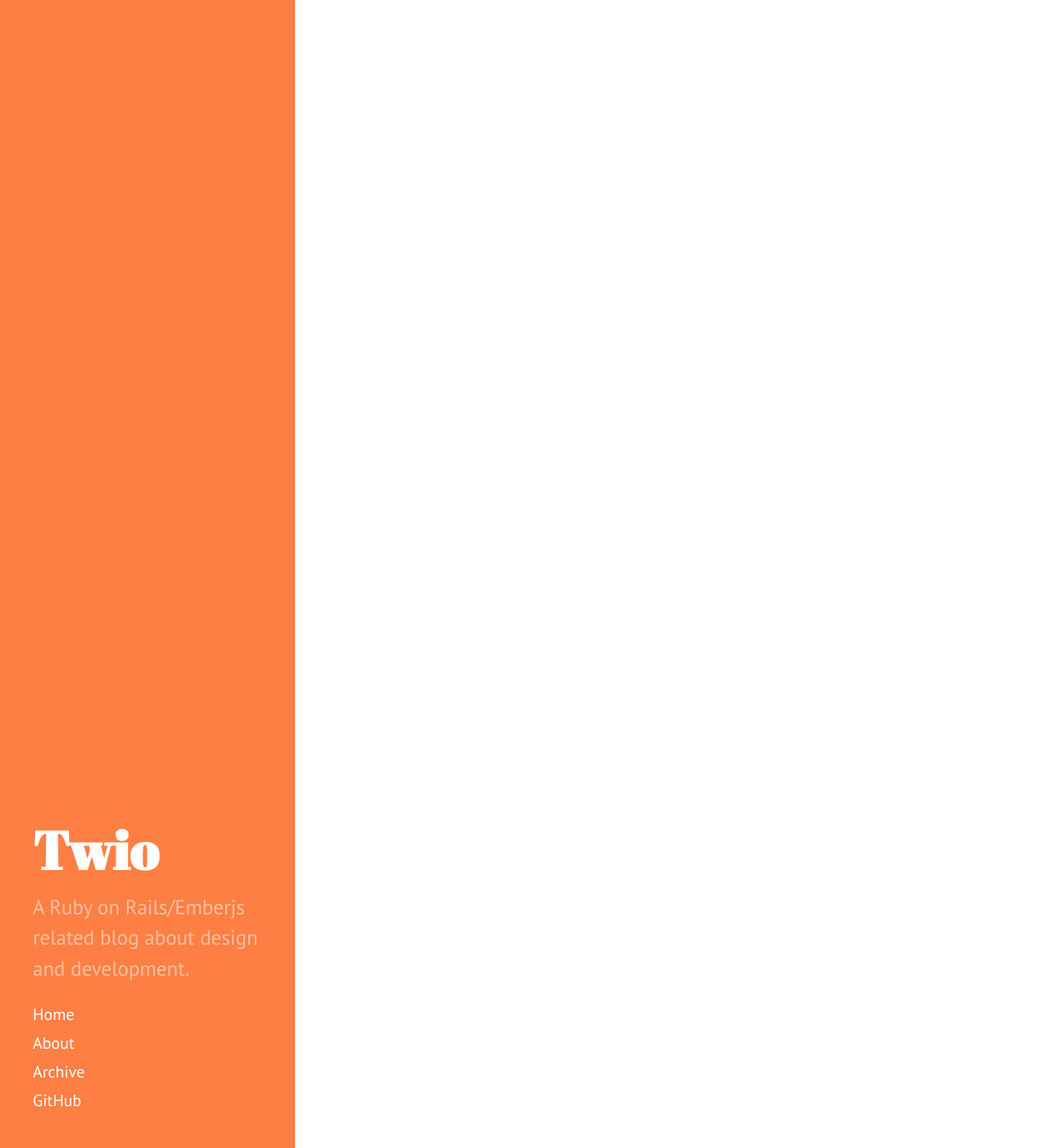
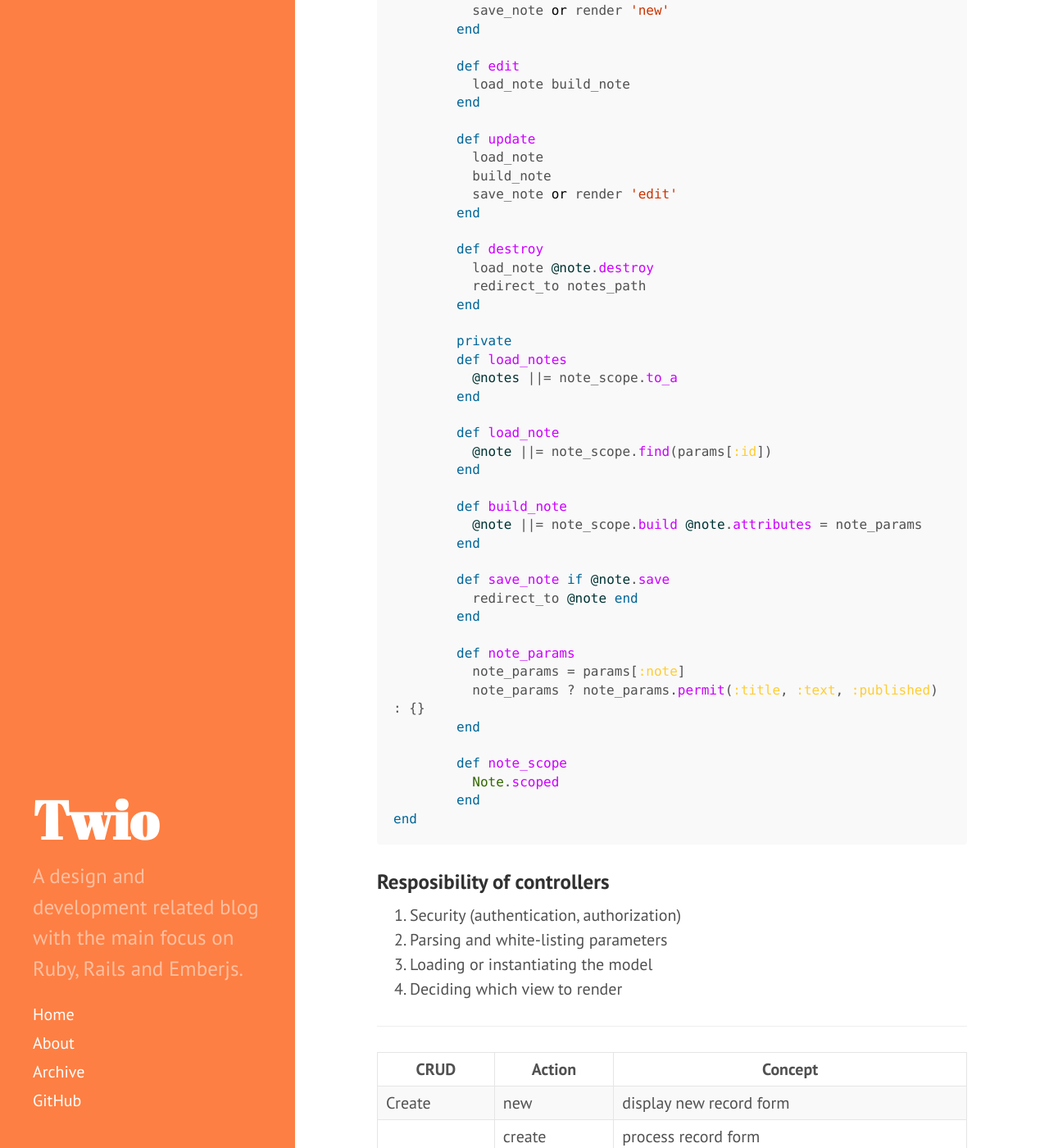
Before and after one commit to twio/twio.github.io, a Jekyll site: the page built from _posts/2015-08-20-my-first-telephonic-interview.md, in a window 1280 px wide and 1400 px high, scrolled down 581 px. Shown: the whole window at 82% size. Built offline with Jekyll 4.4.1, drawn with Linux system fonts in a browser that asks for light colours; Markdown is read by kramdown in place of the engine named in the settings; some of the changed text lies outside the part shown.

Commit message:
Adds new blog posts.

````diff
--- a/_config.yml
+++ b/_config.yml
@@ -9,7 +9,7 @@ relative_permalinks: true
 # Setup
 title:            Twio
 tagline:          'An Indian Safari'
-description:      'A Ruby on Rails/Emberjs related blog about design and development. '
+description:      'A design and development related blog with the main focus on Ruby, Rails and Emberjs. '
 url:              http://www.twio.github.io
 baseurl:          /
 
--- a/_posts/2015-08-20-my-first-telephonic-interview.md
+++ b/_posts/2015-08-20-my-first-telephonic-interview.md
@@ -1,5 +1,138 @@
 ---
 layout: post
-title: My first Remote Interview
+title: My first Interview
 ---
-<a href="{{ site.baseurl }}public/Arpit_Resume.pdf">Resume</a>
+
+##Scalable Controller - DRY - OMG
+```ruby
+class NotesController<ApplicationController
+	def index
+	  load_notes
+	end
+
+	def show
+	  load_note
+	end
+
+	def
+	  new build_note
+	end
+
+	def create
+	  build_note
+	  save_note or render 'new'
+	end
+
+	def edit
+	  load_note build_note
+	end
+
+	def update
+	  load_note
+	  build_note
+	  save_note or render 'edit'
+	end
+
+	def destroy
+	  load_note @note.destroy
+	  redirect_to notes_path
+	end
+
+	private
+	def load_notes
+	  @notes ||= note_scope.to_a
+	end
+
+	def load_note
+	  @note ||= note_scope.find(params[:id])
+	end
+
+	def build_note
+	  @note ||= note_scope.build @note.attributes = note_params
+	end
+
+	def save_note if @note.save
+	  redirect_to @note end
+	end
+
+	def note_params
+	  note_params = params[:note]
+	  note_params ? note_params.permit(:title, :text, :published) : {}
+	end
+
+	def note_scope
+	  Note.scoped
+	end
+end
+```
+### Resposibility of controllers
+1. Security (authentication, authorization)
+2. Parsing and white-listing parameters
+3. Loading or instantiating the model
+4. Deciding which view to render
+
+---
+<table>
+  <thead>
+    <tr>
+      <th>CRUD</th>
+      <th>Action</th>
+      <th>Concept</th>
+    </tr>
+  </thead>
+
+  <tbody>
+    <tr>
+      <td>Create</td>
+      <td>new</td>
+      <td>display new record form</td>
+    </tr>
+    <tr>
+      <td></td>
+      <td>create</td>
+      <td>process record form</td>
+    </tr>
+
+    <tr>
+      <td>Read</td>
+      <td>index</td>
+			<td>list records</td>
+    </tr>
+    <tr>
+      <td></td>
+      <td>show</td>
+      <td>display a single record</td>
+    </tr>
+
+    <tr>
+      <td>Update</td>
+      <td>edit</td>
+      <td>display edit record form</td>
+    </tr>
+     <tr>
+      <td></td>
+      <td>update</td>
+      <td>process edit record form</td>
+    </tr>
+
+    <tr>
+      <td>Delete</td>
+      <td>delete</td>
+      <td>display delete record form</td>
+    </tr>
+    <tr>
+      <td></td>
+      <td>destroy</td>
+      <td>process delete record form</td>
+    </tr>
+
+  </tbody>
+</table>
+
+-----
+
+
+
+Want to see something else added? <a href="https://github.com/twio/twio.github.io" target="_blank">Open an issue.</a>
+
+In case you're are not from tibco, Please checkout my <a href="{{ site.baseurl }}public/Arpit_Resume.pdf">Resume</a>.
````
Also changed, not shown: _posts/2015-08-21-RubyGems-that-i-love.md (added, +32 -0 lines), README.md.
